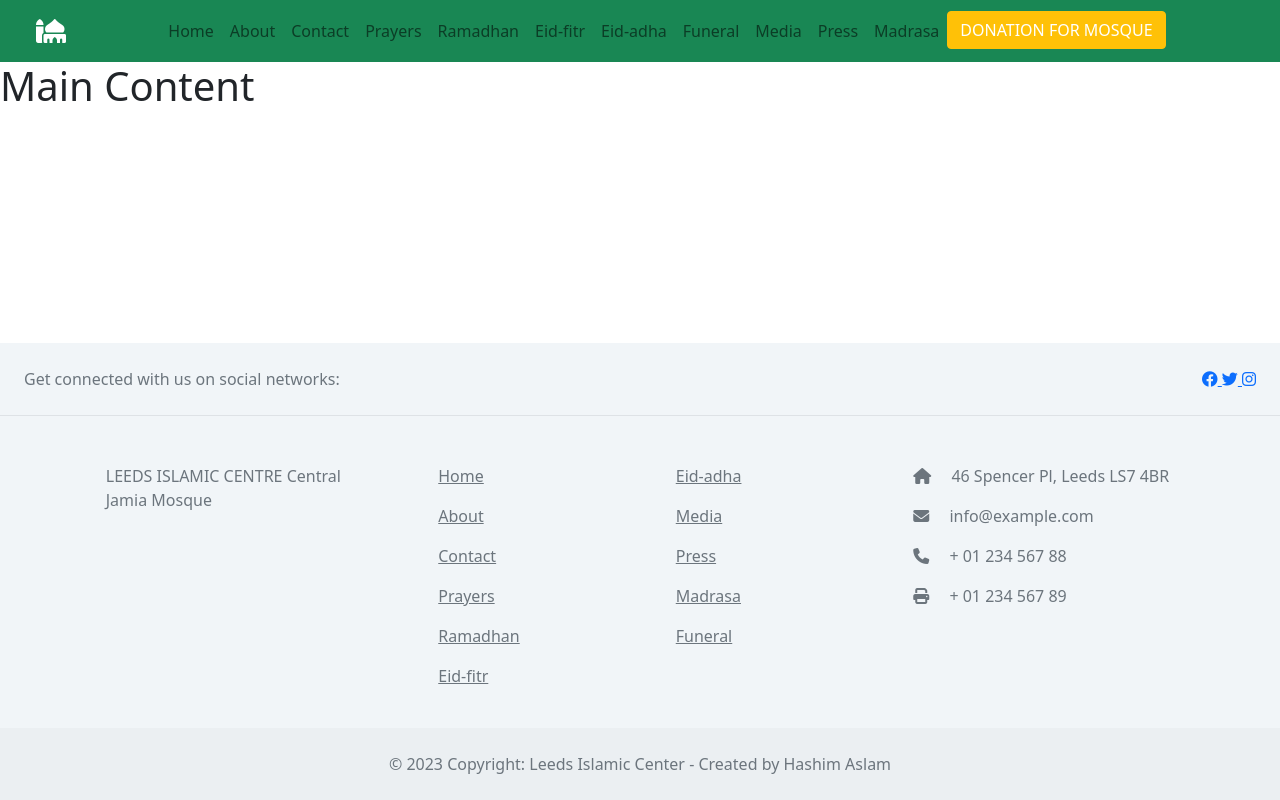
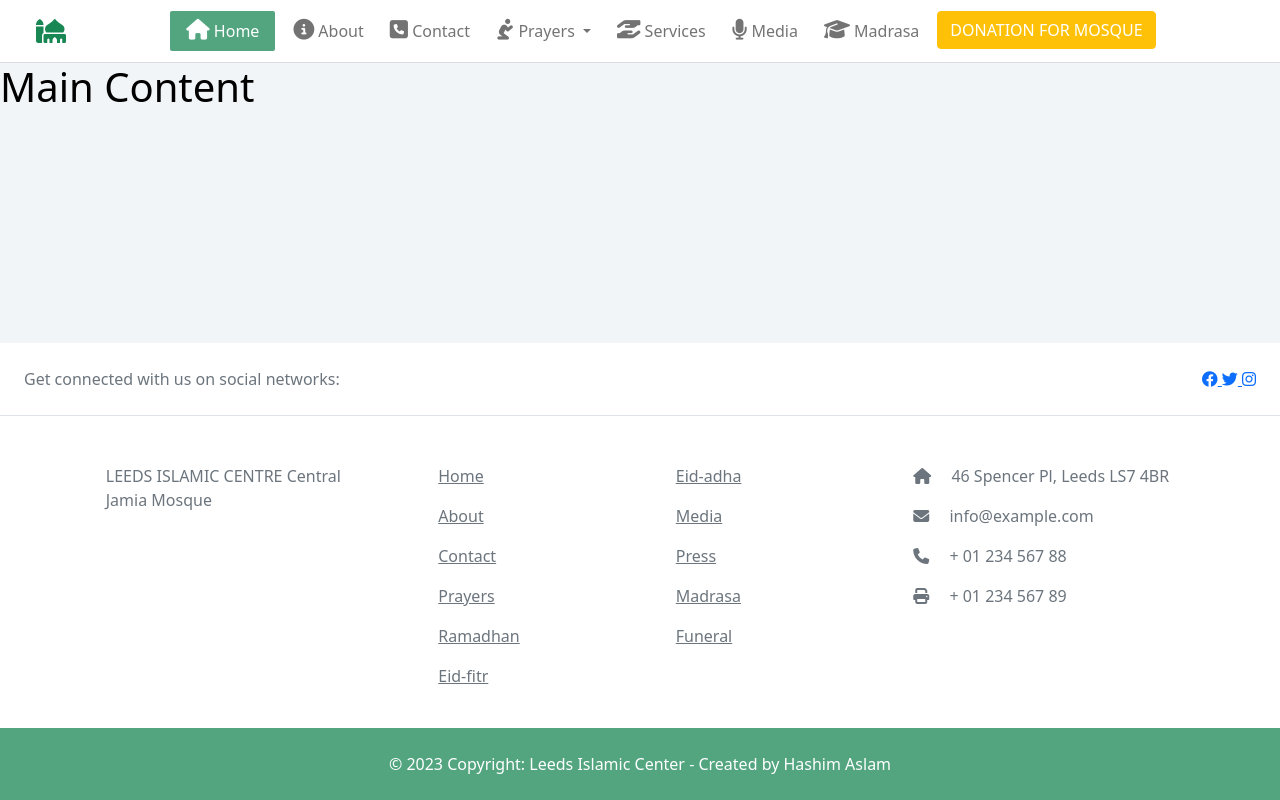
Before and after one commit to hashim222/leeds-islamic-center, a Django app: page / in a window 1280 px wide. Run offline with Django 3.2, Linux system fonts and the light colour scheme.

Commit message:
Created more of the pages on navbar aswell as styling

```diff
--- a/mosque/urls.py
+++ b/mosque/urls.py
@@ -1,6 +1,8 @@
 from django.urls import path
-from .views import HomeView
+from .views import HomeView, AboutView, ContactView
 
 urlpatterns = [
     path('', HomeView.as_view(), name='home'),
+    path('about/', AboutView.as_view(), name='about'),
+    path('contact/', ContactView.as_view(), name='contact'),
 ]
--- a/mosque/views.py
+++ b/mosque/views.py
@@ -5,3 +5,11 @@ from django.views.generic import TemplateView
 
 class HomeView(TemplateView):
     template_name = "home.html"
+
+
+class AboutView(TemplateView):
+    template_name = "about.html"
+
+
+class ContactView(TemplateView):
+    template_name = "contact.html"
--- /dev/null
+++ b/static/css/style.css
@@ -0,0 +1,65 @@
+:root {
+  --cl-primary: #f1f5f8;
+  --cl-white: #ffffff;
+  --cl-success: #198754;
+  --cl-success-light: #198754bf;
+  --cl-dark: #000000;
+}
+
+body {
+  background-color: var(--cl-primary);
+  color: var(--cl-dark);
+}
+
+.navbar-bg {
+  background-color: var(--cl-white);
+  border-bottom: 1px solid #dadadf;
+}
+
+.navbar-nav .nav-item {
+  margin-left: 5px;
+  margin-right: 5px;
+  font-size: 100%;
+}
+
+.navbar-nav .nav-item .fa-solid {
+  /* background-color: pink; */
+  font-size: 130%;
+}
+
+.navbar-nav .nav-item .nav-link:hover {
+  background-color: var(--cl-success);
+  color: var(--cl-primary);
+  -webkit-transition: background-color 0.5s ease-out;
+  -moz-transition: background-color 0.5s ease-out;
+  -o-transition: background-color 0.5s ease-out;
+  transition: background-color 0.5s ease-out;
+  border-radius: 2px;
+}
+
+.activeLinks {
+  background-color: var(--cl-success-light);
+  color: var(--cl-white);
+  display: block;
+  padding: 0.5rem 1rem;
+  text-decoration: none;
+  transition: color 0.15s ease-in-out, background-color 0.15s ease-in-out,
+    border-color 0.15s ease-in-out;
+  border-radius: 2px;
+}
+
+.activeLinks:hover {
+  background-color: var(--cl-success);
+  color: var(--cl-primary);
+}
+
+/* footer section */
+
+.footer-bg {
+  background-color: var(--cl-white);
+}
+
+.copyright-bg {
+  background-color: var(--cl-success-light);
+  color: var(--cl-white);
+}
--- a/templates/base.html
+++ b/templates/base.html
@@ -31,7 +31,7 @@
 
 <body class="d-flex flex-column min-vh-100 gy-0">
     <header>
-        <div class="container-fluid bg-success text-white">
+        <div class="container-fluid navbar-bg text-white">
             <div class="row">
                 <div class="col-12">
 
@@ -39,7 +39,7 @@
                     <nav class="navbar navbar-expand-lg navbar-light">
                         <div class="container-fluid">
                             <a href="{% url 'home' %}" class="navbar-brand fs-4"><i
-                                    class="fa-solid fa-mosque text-white"></i></a>
+                                    class="fa-solid fa-mosque text-success"></i></a>
                             <button class="navbar-toggler fs-6 bg-light btn" type="button" data-bs-toggle="collapse"
                                 data-bs-target="#navbarNavDropdown" aria-controls="navbarNavDropdown"
                                 aria-expanded="false" aria-label="Toggle navigation">
@@ -49,16 +49,28 @@
                                 <hr style="height: 5px; color: white;">
                                 <ul class="navbar-nav text-center">
                                     <li class="nav-item">
-                                        <a class="nav-link" aria-current="page" href="{% url 'home' %}">Home</a>
+                                        <a class="nav-link" href="{% url 'home' %}"><i class="fa-solid fa-house"></i>
+                                            Home</a>
                                     </li>
                                     <li class="nav-item">
-                                        <a class="nav-link" href="#">About</a>
+                                        <a class="nav-link" href="{% url 'about' %}"><i
+                                                class="fa-solid fa-circle-info"></i> About</a>
                                     </li>
                                     <li class="nav-item">
-                                        <a class="nav-link" href="#">Contact</a>
+                                        <a class="nav-link" href="{% url 'contact' %}"><i
+                                                class="fa-solid fa-square-phone"></i> Contact</a>
                                     </li>
+                                    <li class="nav-item dropdown">
+                                        <a class="nav-link dropdown-toggle" href="#" id="navbarDropdown" role="button"
+                                            data-bs-toggle="dropdown" aria-expanded="false">
+                                            <i class="fa-solid fa-person-praying"></i> Prayers
+                                        </a>
+                                        <ul class="dropdown-menu" aria-labelledby="navbarDropdown">
                                             <li class="nav-item">
-                                        <a class="nav-link" href="#">Prayers</a>
+                                                <a class="nav-link" href="#">Monthly Prayer Timetable</a>
+                                            </li>
+                                            <li>
+                                                <hr class="dropdown-divider">
                                             </li>
                                             <li class="nav-item">
                                                 <a class="nav-link" href="#">Ramadhan</a>
@@ -69,17 +81,17 @@
                                             <li class="nav-item">
                                                 <a class="nav-link" href="#">Eid-adha</a>
                                             </li>
-                                    <li class="nav-item">
-                                        <a class="nav-link" href="#">Funeral</a>
+                                    </li>
+                                </ul>
                                 </li>
                                 <li class="nav-item">
-                                        <a class="nav-link" href="#">Media</a>
+                                    <a class="nav-link" href="#"><i class="fa-solid fa-hand-holding-hand"></i> Services</a>
                                 </li>
                                 <li class="nav-item">
-                                        <a class="nav-link" href="#">Press</a>
+                                    <a class="nav-link" href="#"><i class="fa-solid fa-microphone"></i> Media</a>
                                 </li>
                                 <li class="nav-item">
-                                        <a class="nav-link" href="#">Madrasa</a>
+                                    <a class="nav-link" href="#"><i class="fa-solid fa-graduation-cap"></i> Madrasa</a>
                                 </li>
                                 <li class="nav-item d-none d-lg-block">
                                     <a href="#" class="btn btn-warning text-white">DONATION FOR MOSQUE</a>
@@ -100,7 +112,7 @@
     </main>
 
     <!-- site footer -->
-    <footer class="text-center text-lg-start text-muted mt-auto" style="background-color:#f1f5f8;">
+    <footer class="text-center text-lg-start text-muted mt-auto footer-bg">
         <!-- Section: Social media -->
         <section class="d-flex justify-content-center justify-content-lg-between p-4 border-bottom">
             <!-- Left -->
@@ -198,7 +210,7 @@
         <!-- Section: Links  -->
 
         <!-- Copyright -->
-        <div class="text-center p-4" style="background-color: rgba(0, 0, 0, 0.025);">
+        <div class="text-center p-4 copyright-bg">
             © <span class="current-year"></span> Copyright: Leeds Islamic Center - Created by Hashim Aslam
         </div>
         <!-- Copyright -->
@@ -220,6 +232,16 @@
             const date = new Date()
             const currentYear = date.getFullYear()
             $('.current-year').html(currentYear)
+
+            const currentLocation = location.href
+            const menuItem = document.querySelectorAll('.navbar-nav .nav-item .nav-link')
+            const menuLength = menuItem.length
+            console.log(menuLength)
+            for (let i = 0; i < menuLength; i++) {
+                if (menuItem[i].href === currentLocation) {
+                    menuItem[i].className = 'activeLinks'
+                }
+            }
         })
     </script>
 </body>
```
Also changed, not shown: templates/about.html (added, +7 -0 lines), templates/contact.html (added, +7 -0 lines), README.md. Lines whose indentation alone changed are shown as unchanged.
